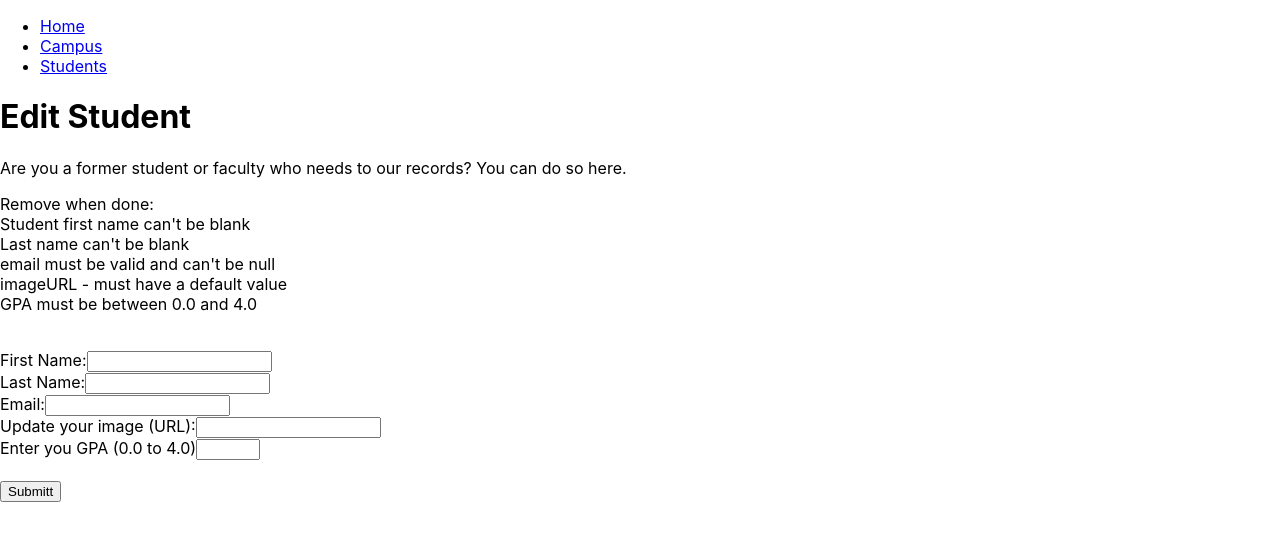
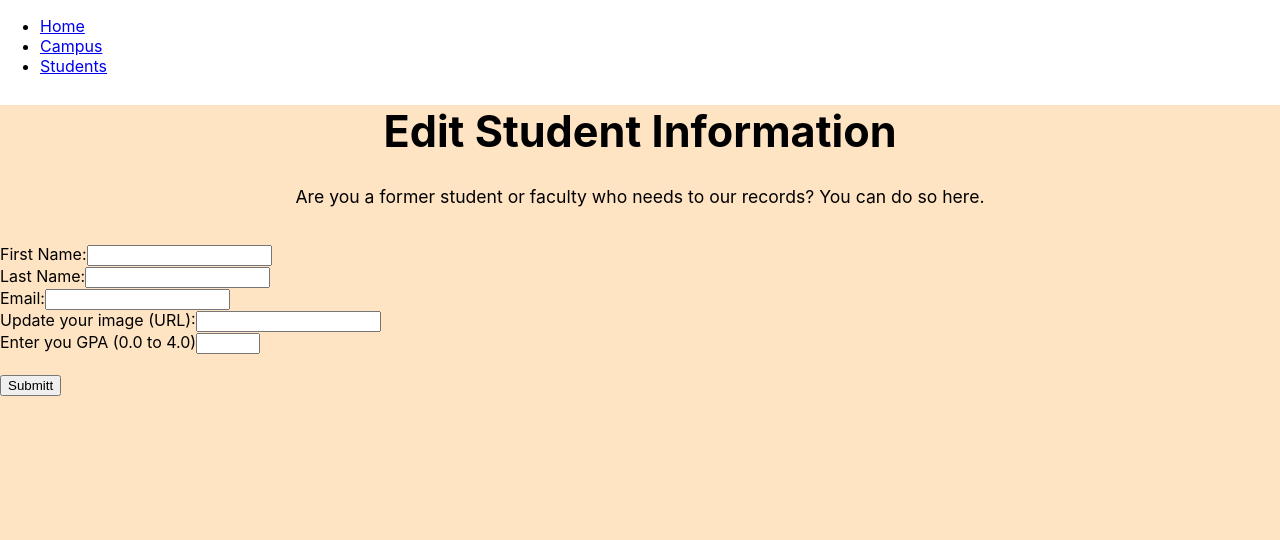
Before and after one commit to cruzgx/Crud-Campus-and-Students-Project, a React (Create React App) app: page /EditStudent in a window 1280 px wide. Shown: the top 540 px of the page. Built offline with nearby package versions, Linux system fonts and the light colour scheme.

Commit message:
Added styling to editstudent and single student view

```diff
--- a/src/EditStudent.js
+++ b/src/EditStudent.js
@@ -1,4 +1,5 @@
 import React, {Component} from 'react'
+import './styling/EditStudent.css'
 
 /*TODO: THIS SITE MUST Include a redirect to SINGLE STUDENT VIEW
 AND this site should be have to link to it from the ALL STUDENTS PAGE
@@ -82,19 +83,13 @@ class EditStudent extends Component {
 
     render(){
         return(
-            <div>
-                <h1>Edit Student</h1>
-                <p>Are you a former student or faculty who needs to
+            <div className='test-me'>
+                <h1 className='edit-student-heading'>Edit Student Information</h1>
+                <p className='edit-student-blurb'>Are you a former student or faculty who needs to
                     our records? You can do so here.
                 </p>
 
-                <p>Remove when done: <br></br>
-                    Student first name can't be blank <br></br>
-                    Last name can't be blank <br></br>
-                    email must be valid and can't be null <br></br>
-                    imageURL - must have a default value <br></br>
-                    GPA must be between 0.0 and 4.0 <br></br>
-                </p>
+
                 <br></br>
                 <label>First Name:</label>
                 <input id="firstNameInput"></input> <br></br>
--- /dev/null
+++ b/src/SingleStudentView.js
@@ -0,0 +1,31 @@
+import React, {Component} from 'react'
+
+//This page should have the nav bar on top of it.
+
+class SingleStudentView extends Component{
+    constructor(props){
+        super(props)
+
+        //state can be added here if nessary
+    }
+
+    render(){
+       return(
+       <div>
+           <p>An image of the student goes here [from props]</p>
+           <b>Student Name (From Props passed on from database)</b>
+           <p>GPA: (From props passed on from database)</p>
+           <br></br>
+           <br></br>
+           <button>edit</button><button>delete</button>
+            <p>This (is/is not) regesitered to a campus <br></br>
+                (use a prop for this)
+            </p>
+            <p>DISPLAY CAMPUS NAME</p>
+            <p>Campus Selector</p>
+            <button>Change button</button>
+       </div>)
+    }
+}
+
+export default SingleStudentView
--- a/src/index.js
+++ b/src/index.js
@@ -10,6 +10,7 @@ import AddCampus from './AddCampus';
 import AddStudent from './AddStudent';
 import EditCampus from './EditCampus';
 import EditStudent from './EditStudent';
+import SingleStudentView from './SingleStudentView';
 // import reportWebVitals from './reportWebVitals';
 
 ReactDOM.render(
@@ -30,6 +31,8 @@ ReactDOM.render(
     <Route path="/AddStudent" component={AddStudent} />
     <Route path="/EditCampus" component={EditCampus}/>
     <Route path='/EditStudent' component={EditStudent} />
+
+    <Route path='/singleStudentView' component={SingleStudentView} />
     </Switch>
     </div>
     </BrowserRouter>,
--- /dev/null
+++ b/src/styling/EditStudent.css
@@ -0,0 +1,14 @@
+
+.test-me {
+    background-color: bisque;
+    height:100vh;
+}
+
+.edit-student-heading {
+    text-align: center;
+    font-size: 270%;
+}
+.edit-student-blurb {
+    text-align: center;
+    font-size: 110%;
+}
```
